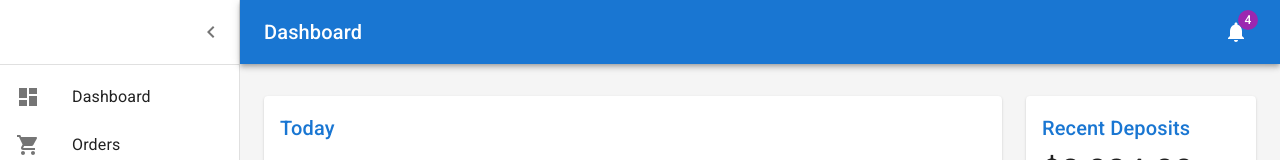
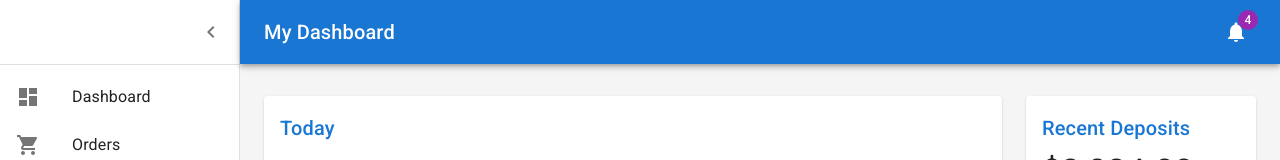
Before and after one commit to TatsianaLohinava/visual-testing-tools, a React (Vite) app: page / in a window 1280 px wide. Shown: the top 160 px of the page. Built offline with nearby package versions, Linux system fonts and the light colour scheme.

Commit message:
introduce changes to header

```diff
--- a/src/Dashboard.tsx
+++ b/src/Dashboard.tsx
@@ -123,7 +123,7 @@ export default function Dashboard() {
               noWrap
               sx={{ flexGrow: 1 }}
             >
-              Dashboard
+              My Dashboard
             </Typography>
             <IconButton color="inherit">
               <Badge badgeContent={4} color="secondary">
```
